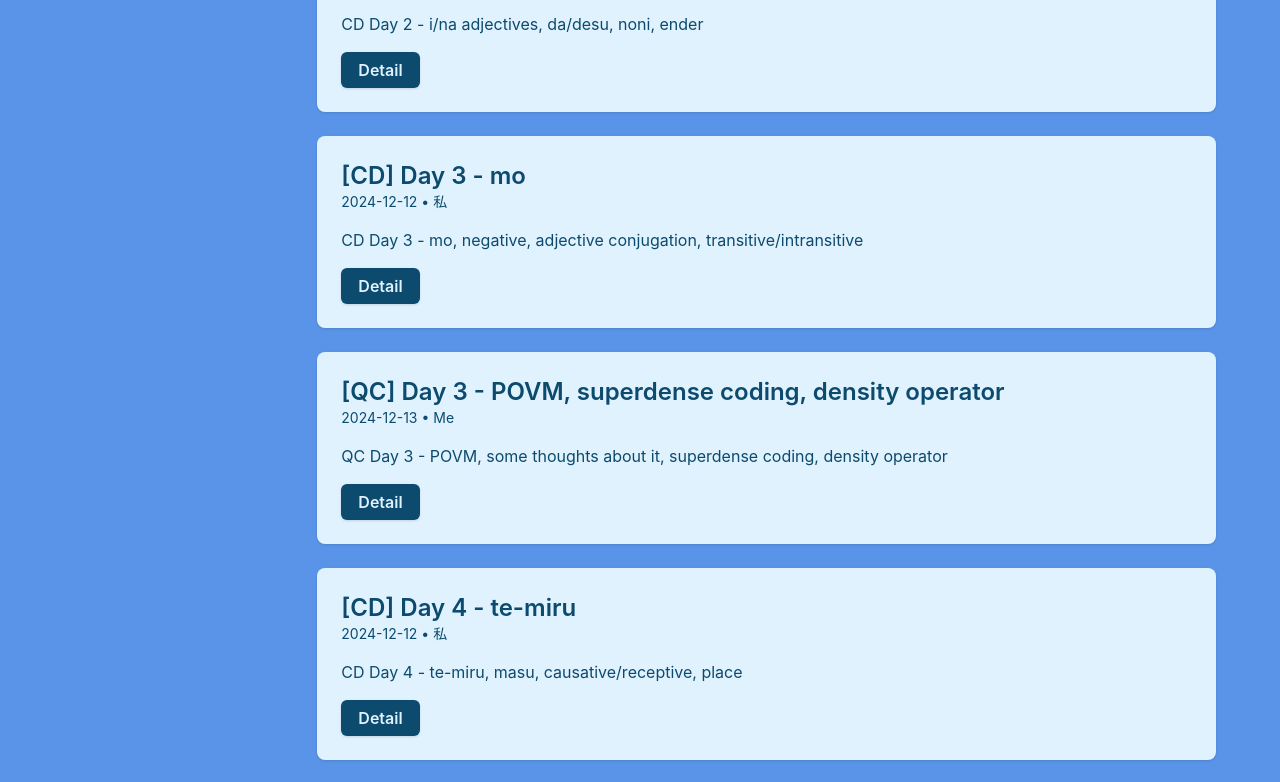
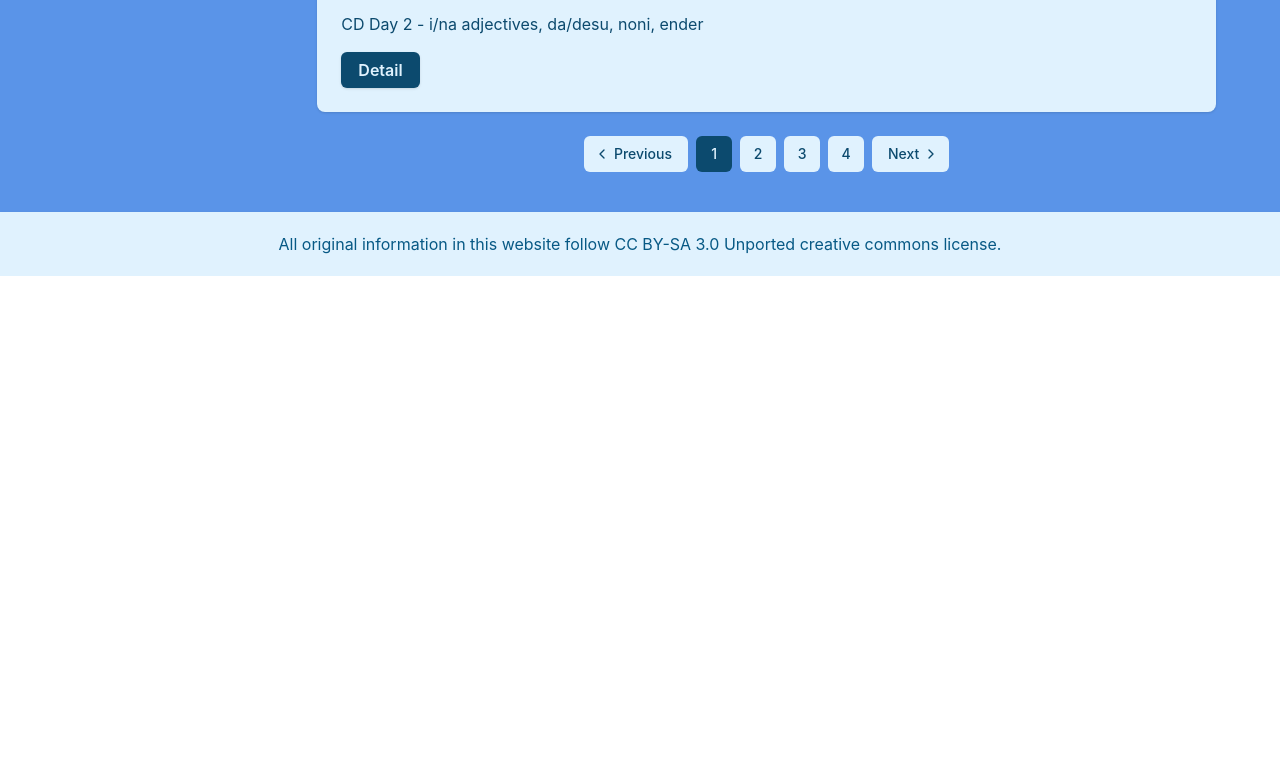
Before and after one commit to Luna5akura/luna, a React (Vite) app: page / in a window 1280 px wide. Shown: the part 1140-1922 px from the top of the page. After the commit the page ends 1416 px from the top, so only its background shows below. Built offline with nearby package versions, Linux system fonts and the light colour scheme.

Commit message:
feat: page

```diff
--- a/package.json
+++ b/package.json
@@ -17,7 +17,7 @@
     "@radix-ui/react-avatar": "^1.1.1",
     "@radix-ui/react-dialog": "^1.1.4",
     "@radix-ui/react-scroll-area": "^1.2.1",
-    "@radix-ui/react-slot": "^1.1.0",
+    "@radix-ui/react-slot": "^1.1.1",
     "@radix-ui/react-switch": "^1.1.1",
     "@radix-ui/react-tabs": "^1.1.1",
     "@radix-ui/react-toast": "^1.2.2",
--- a/src/components/BlogList.tsx
+++ b/src/components/BlogList.tsx
@@ -1,18 +1,92 @@
-// src/components/BlogList.tsx
 import React from 'react';
 import { Post } from '@/types';
 import BlogPost from '@/components/BlogPost';
+import {
+  Pagination,
+  PaginationContent,
+  PaginationItem,
+  PaginationLink,
+  PaginationNext,
+  PaginationPrevious,
+} from "@/components/ui/pagination";
+import {cn} from "@/lib/utils";
 
 interface BlogListProps {
   posts: Post[];
+  currentPage: number;
+  totalPages: number;
+  onPageChange: (page: number) => void;
 }
 
-const BlogList: React.FC<BlogListProps> = ({ posts }) => {
+const BlogList: React.FC<BlogListProps> = (
+  {
+    posts,
+    currentPage,
+    totalPages,
+    onPageChange
+  }) => {
   return (
-    <div>
-      {posts.map((post: Post) => (
-        <BlogPost key={post.id} post={post} />
-      ))}
+    <div className="space-y-6">
+      <div>
+        {posts.map((post: Post) => (
+          <BlogPost key={post.id} post={post} />
+        ))}
+      </div>
+
+      <div className="flex justify-center mt-8">
+        <Pagination>
+          <PaginationContent className="gap-2"> {/* 添加间距 */}
+            <PaginationItem>
+              <PaginationPrevious
+                onClick={() => currentPage > 1 && onPageChange(currentPage - 1)}
+                className={cn(
+                  "select-none",
+                  "min-w-9 h-9",
+                  "bg-sky-100 hover:bg-sky-200",
+                  "text-sky-900",
+                  "rounded-md",
+                  "flex items-center justify-center",
+                )}
+              />
+            </PaginationItem>
+
+
+            {[...Array(totalPages)].map((_, index) => (
+              <PaginationItem key={index + 1} className="list-none">
+                <PaginationLink
+                  onClick={() => onPageChange(index + 1)}
+                  className={cn(
+                    "select-none",
+                    "min-w-9 h-9",
+                    "bg-sky-100 hover:bg-sky-200",
+                    "text-sky-900",
+                    "rounded-md",
+                    "flex items-center justify-center",
+                    currentPage === index + 1 && "bg-sky-900 text-sky-100 hover:bg-sky-800"
+                  )}
+                >
+                  {index + 1}
+                </PaginationLink>
+              </PaginationItem>
+            ))}
+
+
+            <PaginationItem>
+              <PaginationNext
+                onClick={() => currentPage < totalPages && onPageChange(currentPage + 1)}
+                className={cn(
+                  "select-none",
+                  "min-w-9 h-9",
+                  "bg-sky-100 hover:bg-sky-200",
+                  "text-sky-900",
+                  "rounded-md",
+                  "flex items-center justify-center",
+                )}
+              />
+            </PaginationItem>
+          </PaginationContent>
+        </Pagination>
+      </div>
     </div>
   );
 };
--- /dev/null
+++ b/src/components/ui/pagination.tsx
@@ -0,0 +1,117 @@
+import * as React from "react"
+import { ChevronLeft, ChevronRight, MoreHorizontal } from "lucide-react"
+
+import { cn } from "@/lib/utils"
+import { ButtonProps, buttonVariants } from "@/components/ui/button"
+
+const Pagination = ({ className, ...props }: React.ComponentProps<"nav">) => (
+  <nav
+    role="navigation"
+    aria-label="pagination"
+    className={cn("mx-auto flex w-full justify-center", className)}
+    {...props}
+  />
+)
+Pagination.displayName = "Pagination"
+
+const PaginationContent = React.forwardRef<
+  HTMLUListElement,
+  React.ComponentProps<"ul">
+>(({ className, ...props }, ref) => (
+  <ul
+    ref={ref}
+    className={cn("flex flex-row items-center gap-1", className)}
+    {...props}
+  />
+))
+PaginationContent.displayName = "PaginationContent"
+
+const PaginationItem = React.forwardRef<
+  HTMLLIElement,
+  React.ComponentProps<"li">
+>(({ className, ...props }, ref) => (
+  <li ref={ref} className={cn("", className)} {...props} />
+))
+PaginationItem.displayName = "PaginationItem"
+
+type PaginationLinkProps = {
+  isActive?: boolean
+} & Pick<ButtonProps, "size"> &
+  React.ComponentProps<"a">
+
+const PaginationLink = ({
+  className,
+  isActive,
+  size = "icon",
+  ...props
+}: PaginationLinkProps) => (
+  <a
+    aria-current={isActive ? "page" : undefined}
+    className={cn(
+      buttonVariants({
+        variant: isActive ? "outline" : "ghost",
+        size,
+      }),
+      className
+    )}
+    {...props}
+  />
+)
+PaginationLink.displayName = "PaginationLink"
+
+const PaginationPrevious = ({
+  className,
+  ...props
+}: React.ComponentProps<typeof PaginationLink>) => (
+  <PaginationLink
+    aria-label="Go to previous page"
+    size="default"
+    className={cn("gap-1 pl-2.5", className)}
+    {...props}
+  >
+    <ChevronLeft className="h-4 w-4" />
+    <span>Previous</span>
+  </PaginationLink>
+)
+PaginationPrevious.displayName = "PaginationPrevious"
+
+const PaginationNext = ({
+  className,
+  ...props
+}: React.ComponentProps<typeof PaginationLink>) => (
+  <PaginationLink
+    aria-label="Go to next page"
+    size="default"
+    className={cn("gap-1 pr-2.5", className)}
+    {...props}
+  >
+    <span>Next</span>
+    <ChevronRight className="h-4 w-4" />
+  </PaginationLink>
+)
+PaginationNext.displayName = "PaginationNext"
+
+const PaginationEllipsis = ({
+  className,
+  ...props
+}: React.ComponentProps<"span">) => (
+  <span
+    aria-hidden
+    className={cn("flex h-9 w-9 items-center justify-center", className)}
+    {...props}
+  >
+    <MoreHorizontal className="h-4 w-4" />
+    <span className="sr-only">More pages</span>
+  </span>
+)
+PaginationEllipsis.displayName = "PaginationEllipsis"
+
+export {
+  Pagination,
+  PaginationContent,
+  PaginationLink,
+  PaginationItem,
+  PaginationPrevious,
+  PaginationNext,
+  PaginationEllipsis,
+}
--- a/src/pages/Home.tsx
+++ b/src/pages/Home.tsx
@@ -1,8 +1,10 @@
-// src/pages/Home.tsx
 import BlogList from '@/components/BlogList';
 import {useLocation} from "react-router-dom";
 import {posts} from "@/data/posts";
 import Sidebar from "@/components/Sidebar";
+import { useState } from 'react';
+
+const ITEMS_PER_PAGE = 5; // 每页显示的文章数量
 
 const Home: React.FC = () => {
   const location = useLocation();
@@ -10,9 +12,19 @@ const Home: React.FC = () => {
   const selectedCategory = params.get('category');
   const allCategories = Array.from(new Set(posts.map((post) => post.category)));
 
+  const [currentPage, setCurrentPage] = useState(1);
+
   const filteredPosts = selectedCategory && selectedCategory !== 'All'
-  ? posts.filter((post) => post.category === selectedCategory)
-  : posts;
+    ? posts.filter((post) => post.category === selectedCategory)
+    : posts;
+
+  const totalPages = Math.ceil(filteredPosts.length / ITEMS_PER_PAGE);
+
+  // 计算当前页面应该显示的文章
+  const paginatedPosts = filteredPosts.slice(
+    (currentPage - 1) * ITEMS_PER_PAGE,
+    currentPage * ITEMS_PER_PAGE
+  );
 
   const hasPosts = filteredPosts.length > 0;
 
@@ -29,7 +41,12 @@ const Home: React.FC = () => {
         </div>
         <div className="w-5/6">
           {hasPosts ? (
-            <BlogList posts={filteredPosts}/>
+            <BlogList
+              posts={paginatedPosts}
+              currentPage={currentPage}
+              totalPages={totalPages}
+              onPageChange={setCurrentPage}
+            />
           ) : (
             <p className="text-sky-100">No posts found in this category.</p>
           )}
```
Also changed, not shown: 1 other file (tests, documents, lock files or other folders).
